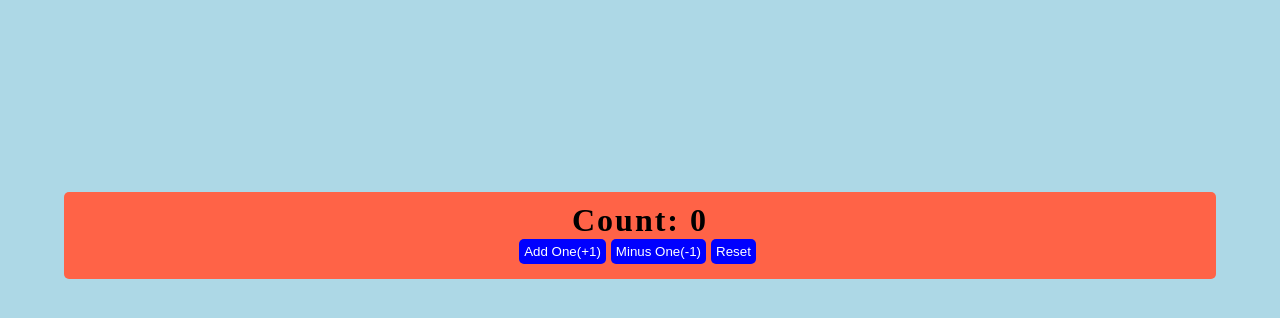
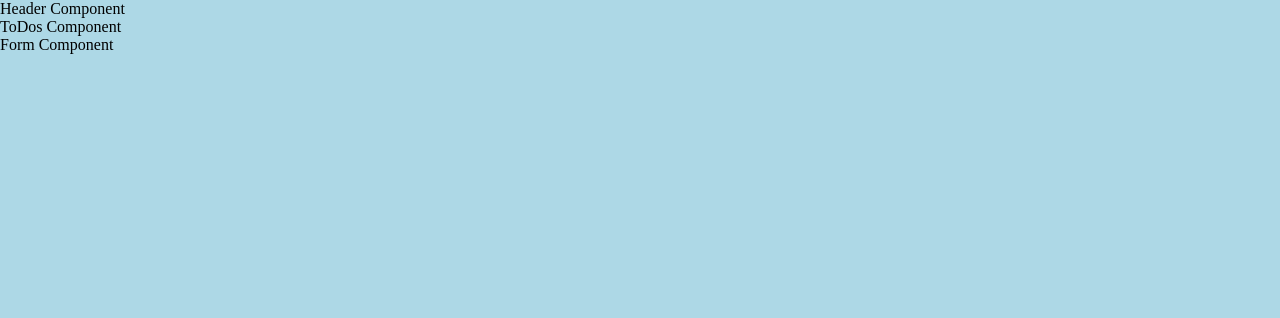
Before and after one commit to yugeshpalvai21/reactflow, a React app: page / in a window 1280 px wide. Shown: the top 318 px of the page. Built offline with nearby package versions, Linux system fonts and the light colour scheme.

Commit message:
UnChecked App - Basic Layout

```diff
--- a/src/app.jsx
+++ b/src/app.jsx
@@ -4,49 +4,20 @@ import './styles/main.scss';
 
 const domElement = document.getElementById('main');
 
-class Counter extends React.Component {
+class UnChecked extends React.Component {
     constructor(props) {
         super(props);
-        this.state = { counter: 0 };
-        this.addOne = this.addOne.bind(this);
-        this.minusOne = this.minusOne.bind(this);
-        this.reSet = this.reSet.bind(this);
-    }
-
-    addOne() {
-        this.setState((prevState) => {
-            return {
-                counter: prevState.counter + 1
-            }
-        })
-    }
-
-    minusOne() {
-        this.setState((prevState) => {
-            return {
-                counter: prevState.counter - 1
-            }
-        })
-    }
-
-    reSet() {
-        this.setState(() => {
-            return {
-                counter: 0
-            }
-        })
     }
 
     render() {
         return (
-            <div className="wrapper">
-                <h1>Count: { this.state.counter }</h1>
-                <button onClick={this.addOne}>Add One(+1)</button>
-                <button onClick={this.minusOne}>Minus One(-1)</button>
-                <button onClick={this.reSet}>Reset</button>
+            <div>
+                <div>Header Component</div>
+                <div>ToDos Component</div>
+                <div>Form Component</div>
             </div>
         )
     }
 }
 
-ReactDOM.render(<Counter />, domElement);
+ReactDOM.render(<UnChecked />, domElement);
```
Also changed, not shown: src/apps/counter_app.jsx (added, +52 -0 lines).
